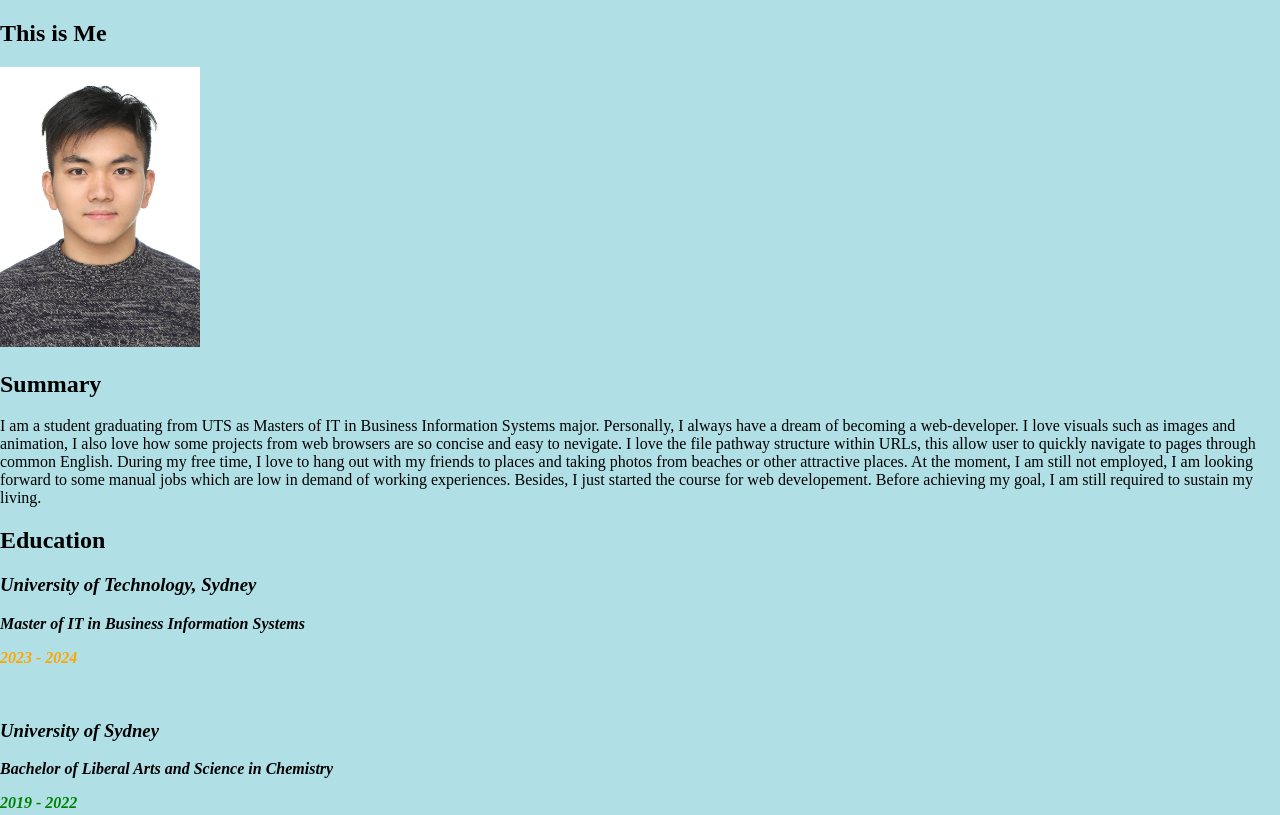
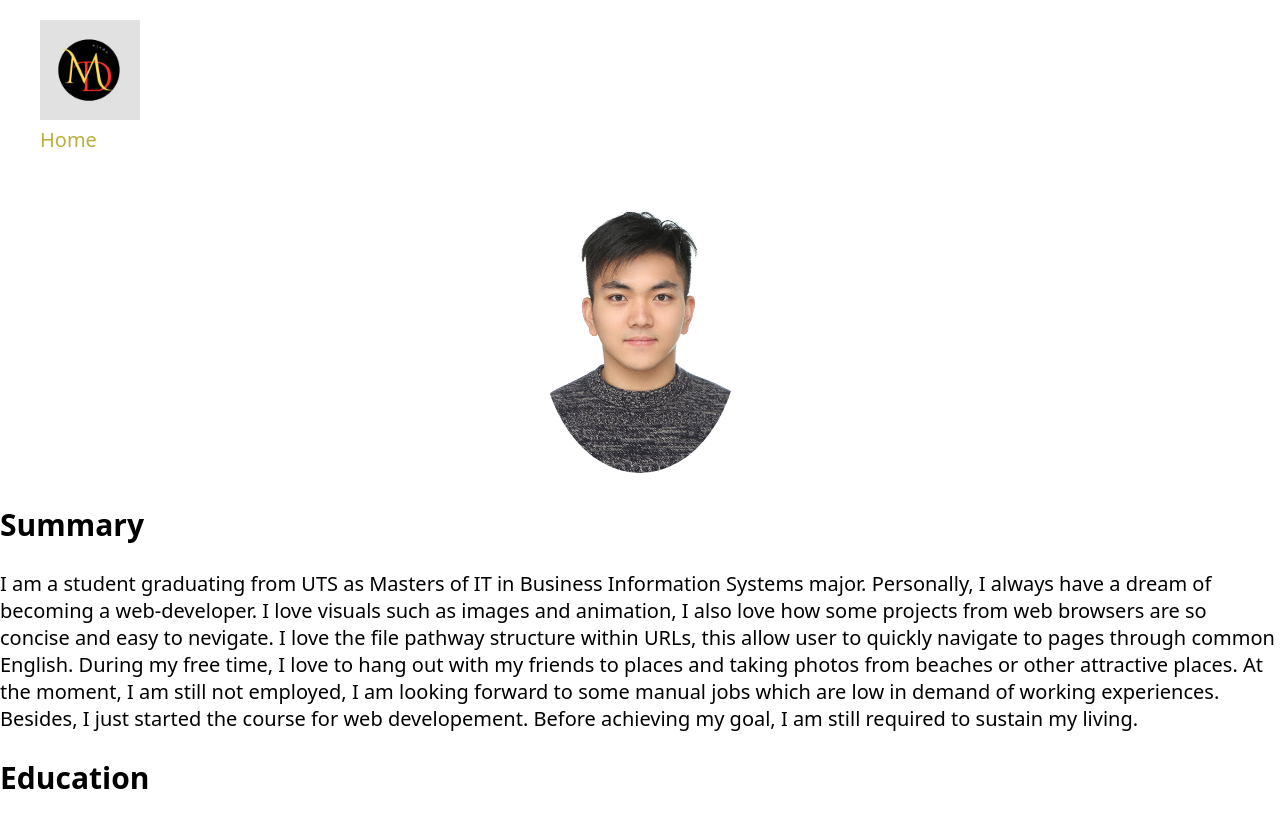
Before and after one commit to William-figure/MD_Personal_Page, a plain HTML site: page public/resume.html in a window 1280 px wide. Shown: the top 815 px of the page. Drawn offline with Linux system fonts and the light colour scheme.

Commit message:
edit style sheet and resume and index' '

```diff
--- a/assets/css/style.css
+++ b/assets/css/style.css
@@ -1,4 +1,30 @@
 body {
+  /* Element selector */
   margin: unset;
   padding: unset;
+  font-family: system-ui, -apple-system, BlinkMacSystemFont, 'Segoe UI', Roboto, Oxygen, Ubuntu, Cantarell, 'Open Sans', 'Helvetica Neue', sans-serif;
+  font-size: 20px;
 }
+
+li {
+  list-style-type: none;
+}
+
+a {
+  text-decoration: none;
+  color: #bbb03b;
+}
+
+
+a:hover {
+  text-decoration: underline;
+}
+
+#profile-img-container {
+  text-align: center;
+}
+#profile-img {
+  margin-top: 20px;
+  border-radius: 50%;
+  width: 200px;
+}
--- a/public/resume.html
+++ b/public/resume.html
@@ -4,20 +4,20 @@
   <meta charset="UTF-8">
   <meta name="viewport" content="width=device-width, initial-scale=1.0">
   <title>My Resume</title>
-  <style>
-    body {
-      background-color: powderblue;
-    }
-  </style>
   <link rel="icon" href="../assets/img/logo.png" />
   <link rel="stylesheet" href="../assets/css/style.css" />
 </head>
 <body>
-  <section>
-    <h1>This is Me</h1>
-    <img src="../assets/img/me.jpeg" width="200" alt="Margadipah's Photo" />
+  <nav>
+    <ul>
+      <li><a href="../index.html"><img src="../assets/img/logo_round.png" alt="Return to Home" width="100"></a></li>
+      <li><a href="../index.html">Home</a></li>
+    </ul>
+  </nav>
+  <section id="profile-img-container">
+    <img id="profile-img" src="../assets/img/me.jpeg" width="200" alt="Margadipah's Photo" />
   </section>
-  <section>
+  <section class="summary-section">
     <h2>Summary</h2>
     <p>I am a student graduating from UTS as Masters of IT in Business Information Systems major. Personally, I always have a dream of becoming a web-developer. I love visuals such as images and animation, I also love how some projects from web browsers are so concise and easy to nevigate. I love the file pathway structure within URLs, this allow user to quickly navigate to pages through common English. During my free time, I love to hang out with my friends to places and taking photos from beaches or other attractive places. At the moment, I am still not employed, I am looking forward to some manual jobs which are low in demand of working experiences. Besides, I just started the course for web developement. Before achieving my goal, I am still required to sustain my living.</p>
   </section>
@@ -27,7 +27,7 @@
       <em>
         <h3>University of Technology, Sydney</h3>
         <p>Master of IT in Business Information Systems</p>
-        <p style="color:orange">2023 - 2024</p>
+        <p>2023 - 2024</p>
       </em>
     </strong>
     <br />
@@ -35,7 +35,7 @@
       <em>
         <h3>University of Sydney</h3>
         <p>Bachelor of Liberal Arts and Science in Chemistry</p>
-        <p style="color:green">2019 - 2022</p>
+        <p>2019 - 2022</p>
       </em>
     </strong>
   </section>
```
Also changed, not shown: index.html (+1 -1 lines).
